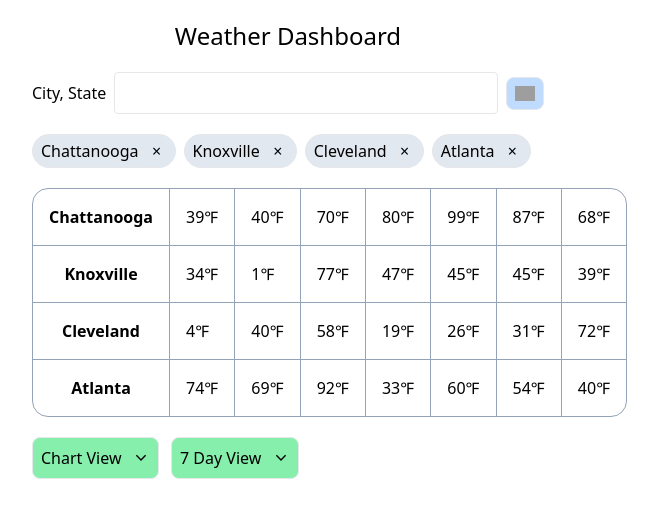
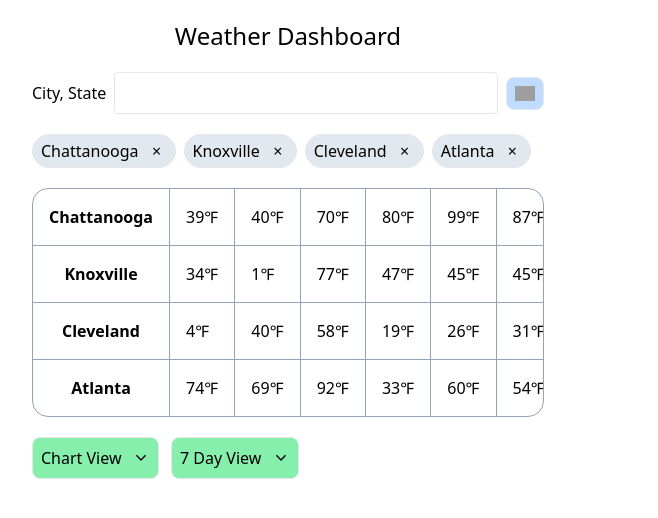
Before and after one commit to CharlesTaylor7/open-weather-dashboard, a React (Vite) app: page / in a window 1280 px wide. Shown: the top 518 px of the page, without its empty margins (352-1010 px from the left). Built offline with nearby package versions, Linux system fonts and the light colour scheme; grey boxes are pictures that could not be loaded.

Commit message:
Horizontal scrollbar

```diff
--- a/src/components/Mockup.tsx
+++ b/src/components/Mockup.tsx
@@ -110,7 +110,8 @@ type TableProps = {
 
 function Table(props: TableProps) {
   return (
-    <table className="rounded-2xl border border-separate border-spacing-0 border-slate-400">
+    <div className="border border-slate-400 rounded-2xl w-full overflow-x-scroll">
+    <table className="border-separate border-spacing-0">
       <tbody>
         {props.data.map(({ name, data }, j) => (
           <tr key={j}>
@@ -138,6 +139,7 @@ function Table(props: TableProps) {
         ))}
       </tbody>
     </table>
+  </div>
   );
 }
 
```
